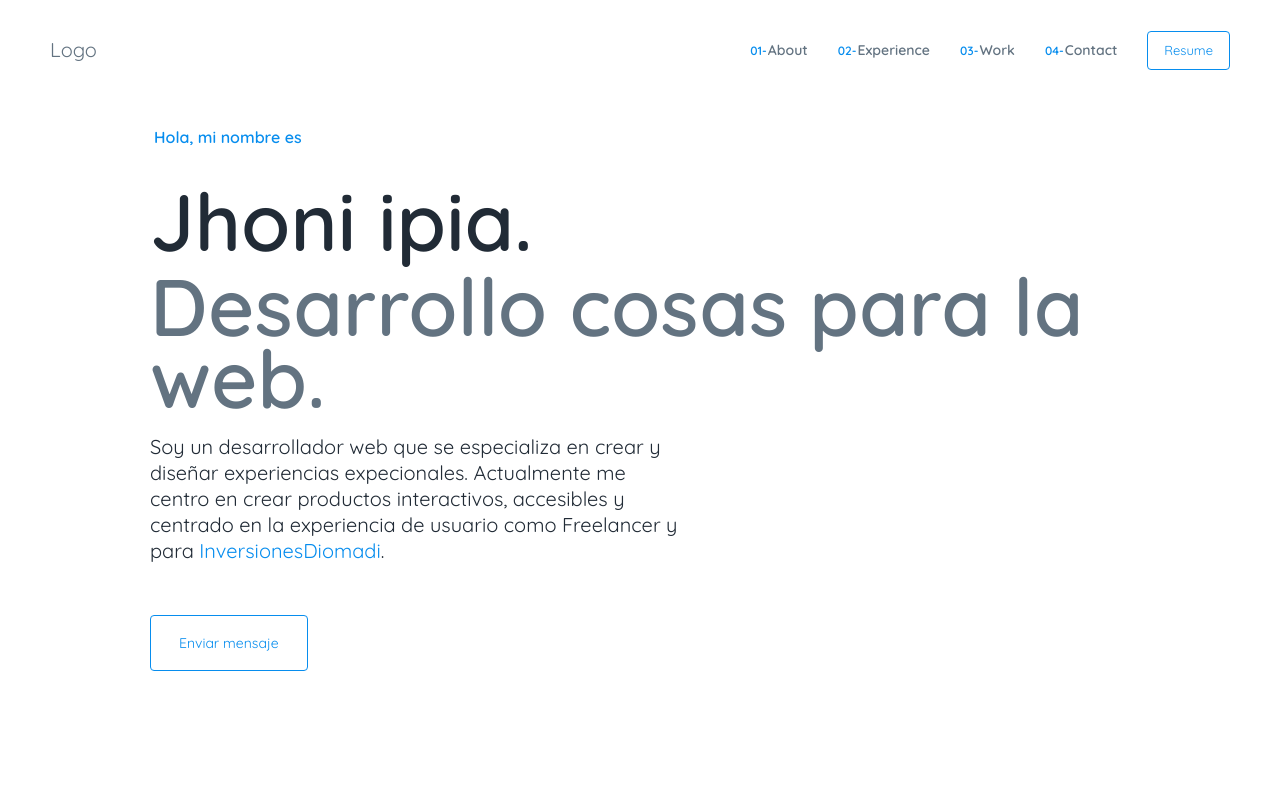
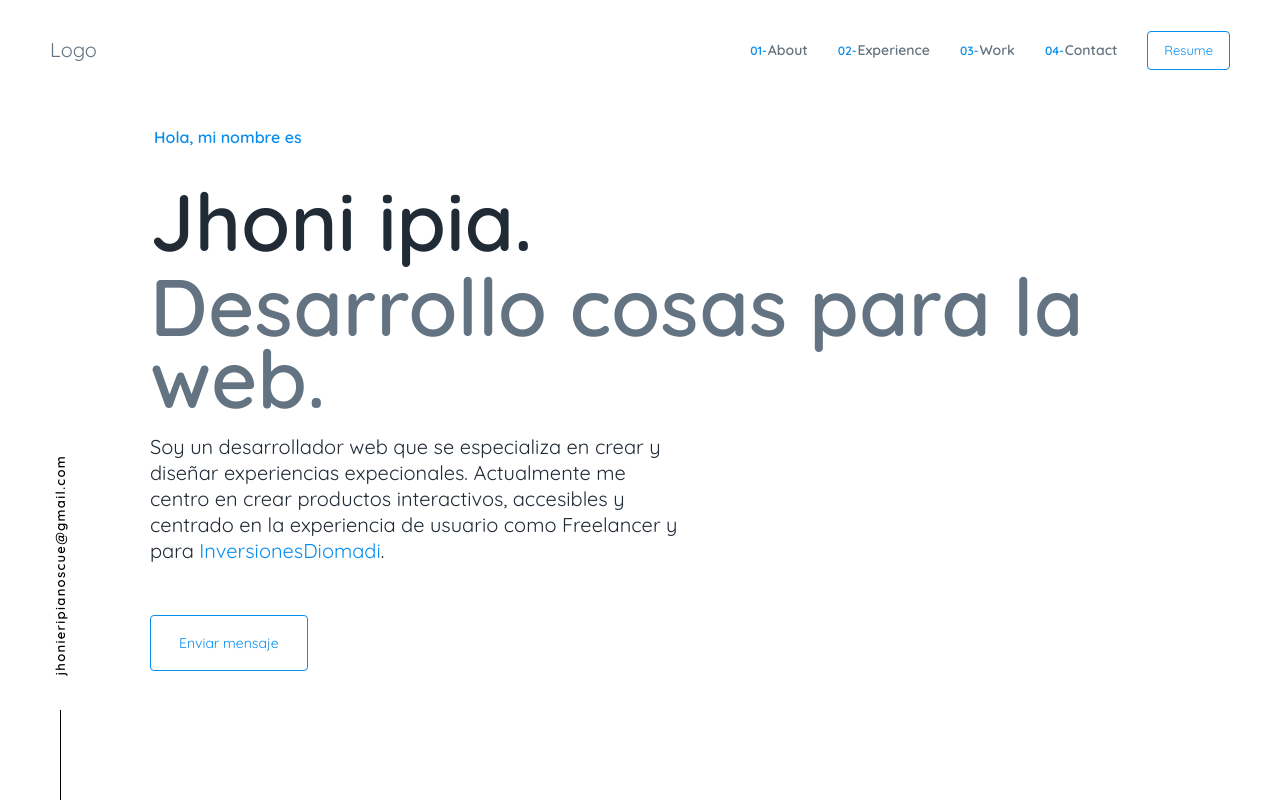
Before and after one commit to Jhonii10/web-site-10, a React (Create React App) app: page / in a window 1280 px wide. Shown: the top 802 px of the page. Built offline with nearby package versions, Linux system fonts and the light colour scheme; a web font is replaced by a local one.

Commit message:
new componet, side.js and email.js in layout

```diff
--- /dev/null
+++ b/src/components/email.js
@@ -0,0 +1,55 @@
+import React from 'react';
+import styled from 'styled-components';
+import Side from './side';
+import { email } from '../config/config';
+
+const StyledLinkWrapper = styled.div`
+  display: flex;
+  flex-direction: column;
+  align-items: center;
+  position: relative;
+
+  &:after {
+    content: '';
+    display: block;
+    width: 1px;
+    height: 90px;
+    margin: 0 auto;
+    background-color: var(--light-slate);
+  }
+
+  a {
+    margin: 20px auto;
+    padding: 10px;
+    font-family: var(--font-mono);
+    font-size: var(--fz-xs);
+    line-height: var(--fz-lg);
+    letter-spacing: 0.1em;
+    font-weight: 600;
+
+    span{
+        writing-mode: vertical-rl;
+        transform: rotate(180deg);
+
+    }
+
+    &:hover,
+    &:focus {
+      transform: translateY(-4px);
+    }
+
+
+  }
+`;
+
+const Email = ({isHome}) => {
+    return (
+        <Side isHome={isHome} orientation='left'>
+        <StyledLinkWrapper>
+         <a href={`mailto:${email}`}><span>{email}</span></a>
+        </StyledLinkWrapper>
+        </Side>
+    );
+}
+
+export default Email;
--- /dev/null
+++ b/src/components/side.js
@@ -0,0 +1,59 @@
+import React, { useEffect, useState } from 'react';
+import styled from 'styled-components';
+import { usePrefersReducedMotion } from '../hooks';
+import { loaderDelay } from '../utils';
+import { CSSTransition, TransitionGroup } from 'react-transition-group';
+
+const StyledSideElement = styled.div`
+  width: 40px;
+  position: fixed;
+  bottom: 0;
+  left: ${props => (props.orientation === 'left' ? '40px' : 'auto')};
+  right: ${props => (props.orientation === 'left' ? 'auto' : '40px')};
+  z-index: 10;
+  color: var(--light-slate);
+
+  @media (max-width: 1080px) {
+    left: ${props => (props.orientation === 'left' ? '20px' : 'auto')};
+    right: ${props => (props.orientation === 'left' ? 'auto' : '20px')};
+  }
+
+  @media (max-width: 768px) {
+    display: none;
+  }
+`;
+
+const Side = ({children, isHome , orientation}) => {
+
+    const [isMounted, setIsMounted] = useState(!isHome);
+  const prefersReducedMotion = usePrefersReducedMotion();
+
+  console.log(isMounted);
+
+  useEffect(() => {
+    if (!isHome || prefersReducedMotion) {
+      return;
+    }
+    const timeout = setTimeout(() => setIsMounted(true), loaderDelay);
+    return () => clearTimeout(timeout);
+  }, [isHome, prefersReducedMotion]);
+
+
+    return (
+        <StyledSideElement orientation={orientation}>
+            {usePrefersReducedMotion ? (
+        <>{children}</>
+      ) : (
+        <TransitionGroup component={null}>
+          {isMounted && (
+            <CSSTransition classNames={isHome ? 'fade' : ''} timeout={isHome ? loaderDelay : 0}>
+              {children}
+            </CSSTransition>
+          )}
+        </TransitionGroup>
+      )}
+        </StyledSideElement>
+    );
+}
+
+export default Side;
--- a/src/layout/Layout.js
+++ b/src/layout/Layout.js
@@ -2,6 +2,7 @@ import React, { useEffect } from 'react';
 import styled, { ThemeProvider } from 'styled-components';
 import { GlobalStyle, theme } from '../styles';
 import Nav from '../components/nav';
+import Email from '../components/email';
 
 
 const StyledContent = styled.div`
@@ -58,6 +59,7 @@ const Layout = ({children , location}) => {
             </a>
             <StyledContent>
                 <Nav isHome={isHome}/>
+                <Email isHome={isHome}/>
                 <div id="content">
                 {children}
               </div>
--- a/src/styles/GlobalStyle.js
+++ b/src/styles/GlobalStyle.js
@@ -19,10 +19,10 @@ const GlobalStyle = createGlobalStyle`
     font-family: 'Quicksand', sans-serif;
   }
 
-  ::selection {
+  ${'' /* ::selection {
     background-color: var(--lightest-navy);
     color: var(--lightest-slate);
-  }
+  } */}
 
   /* Provide basic, default focus styles.*/
   :focus {
```
